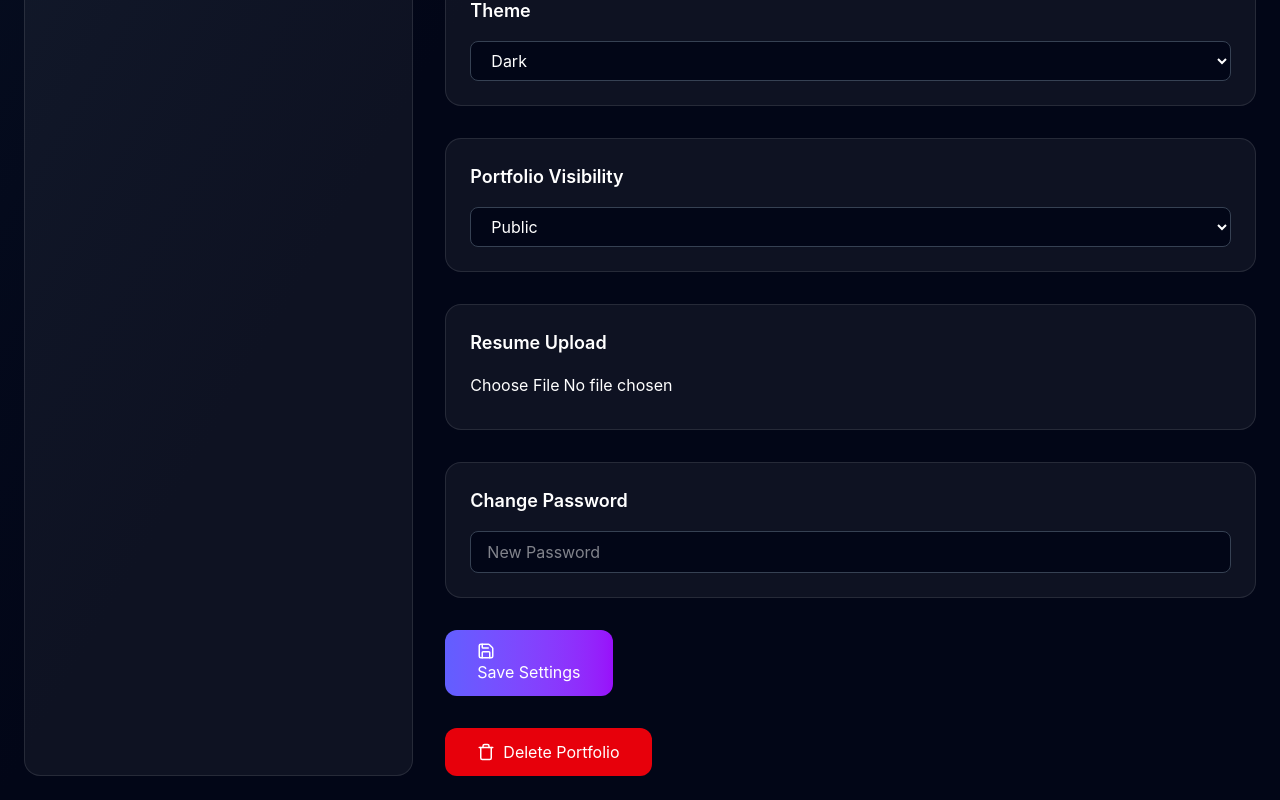
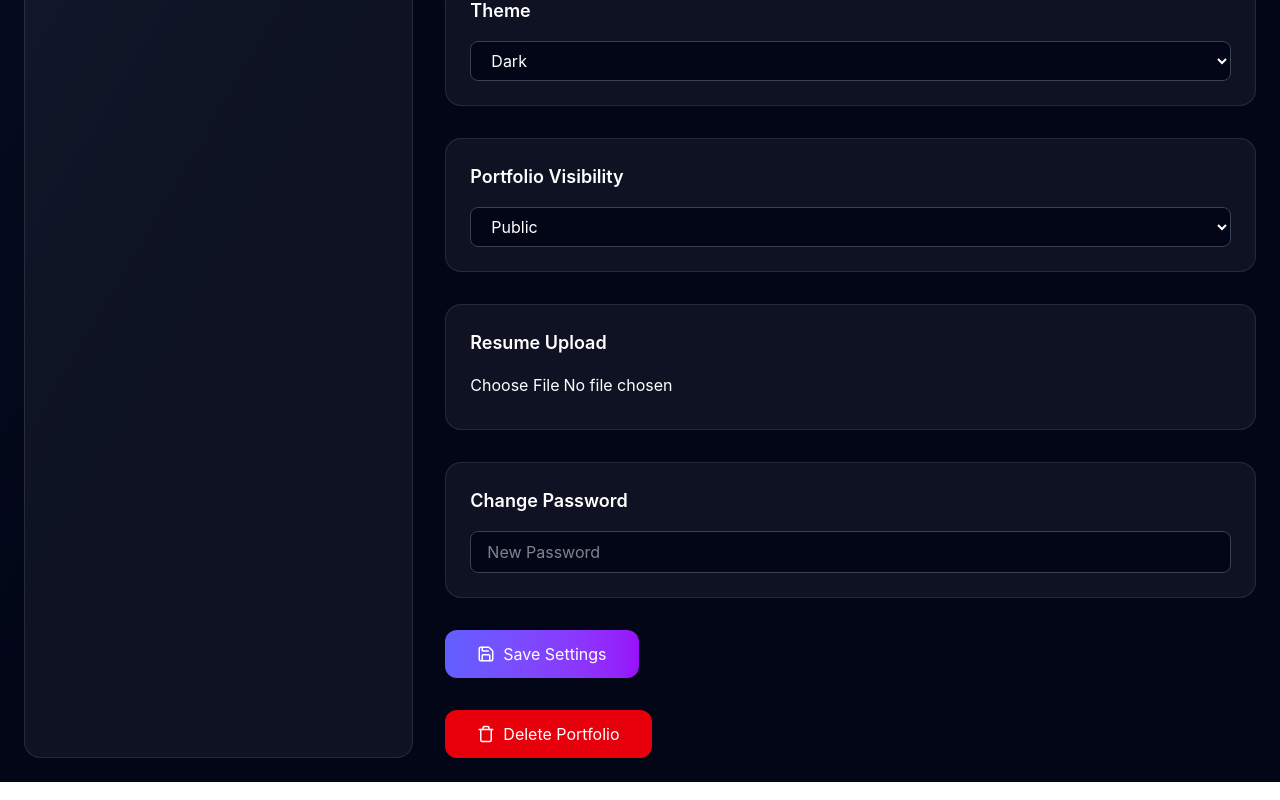
Before and after one commit to Vishal7202/vishal-portfolio, a React (Vite) app in the folder client/: page /admin/settings in a window 1280 px wide. Shown: the part 1384-2184 px from the top of the page. Built offline with nearby package versions, Linux system fonts and the light colour scheme; no server answers; sample sign-in values are in the browser's storage.

Commit message:
final build fix

```diff
--- a/client/src/admin/AdminDashboard.tsx
+++ b/client/src/admin/AdminDashboard.tsx
@@ -11,7 +11,6 @@ import Blogs from "../pages/Blogs"
 import Settings from "../pages/Settings"
 
 import { FolderGit2, Mail, Users } from "lucide-react"
-import Dashboard from "../pages/Dashboard"
 
 export default function AdminDashboard() {
 
--- a/client/src/admin/ManageProjects.tsx
+++ b/client/src/admin/ManageProjects.tsx
@@ -1,4 +1,4 @@
-import { Plus, Pencil, Trash2, ExternalLink, Github, X } from "lucide-react"
+import { Plus, X } from "lucide-react"
 import { useEffect, useState } from "react"
 import toast from "react-hot-toast"
 
--- a/client/src/pages/Settings.tsx
+++ b/client/src/pages/Settings.tsx
@@ -50,8 +50,8 @@ const [resume,setResume] = useState<File | null>(null)
 
 const [preview,setPreview] = useState("")
 const [resumeName,setResumeName] = useState("")
+const [loading,setLoading] = useState(false)
 
-const [loading,setLoading] = useState(false)
 
 useEffect(()=>{
 fetchSettings()
@@ -448,12 +448,13 @@ className="input"
 
 <button
 onClick={saveSettings}
-className="bg-gradient-to-r from-indigo-500 to-purple-600 px-8 py-3 rounded-xl"
+disabled={loading}
+className="bg-gradient-to-r from-indigo-500 to-purple-600 px-8 py-3 rounded-xl flex items-center gap-2"
 >
 
 <Save size={18}/>
 
-Save Settings
+{loading ? "Saving..." : "Save Settings"}
 
 </button>
 
```
